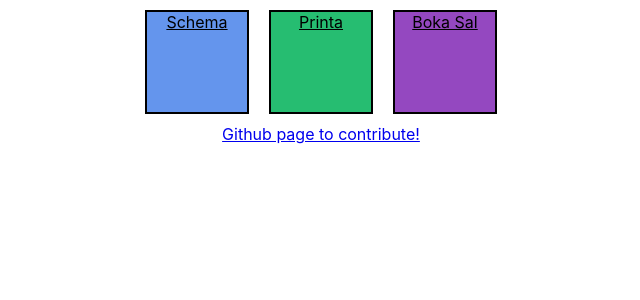
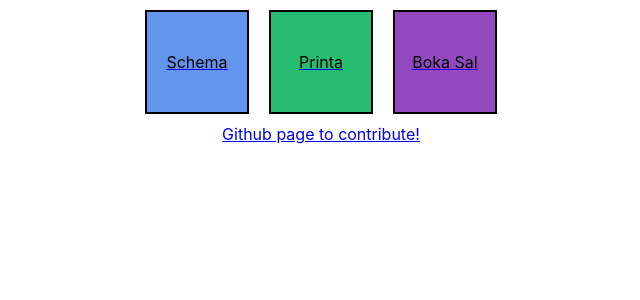
Before and after one commit to williamtorberntsson/openliunet, a React (Create React App) app: page / in a window 1280 px wide. Shown: the top 300 px of the page, without its empty margins (319-959 px from the left). Built offline with nearby package versions, Linux system fonts and the light colour scheme.

Commit message:
made entire squares clickable

```diff
--- a/package.json
+++ b/package.json
@@ -9,6 +9,7 @@
     "@testing-library/user-event": "^13.5.0",
     "react": "^18.2.0",
     "react-dom": "^18.2.0",
+    "react-router-dom": "^6.8.1",
     "react-scripts": "5.0.1",
     "web-vitals": "^2.1.4"
   },
--- a/src/App.css
+++ b/src/App.css
@@ -1,46 +1,41 @@
 .Main {
   display: flex;
   flex-direction: column;
-  justify-content: center;
+  max-width: 400px;
+  margin: auto;
 }
+
 .App {
   display: flex;
-  align-items: center;
+  flex-wrap: wrap;
   justify-content: center;
 }
 
-.Github {
-  text-align: center;
-}
-
-.App div {
+.Text {
+  display: flex;
+  justify-content: center;
+  align-items: center;
   width: 100px;
   height: 100px;
   border: 2px solid black;
   margin: 10px;
 }
 
-.Button {
-  text-align: center;
-}
-
 .Schema {
   background-color: cornflowerblue;
-}
-.Schema a {
   color: black;
 }
 
 .Printa {
   background-color: rgb(38, 189, 113);
-}
-.Printa a {
   color: black;
 }
 
 .Boka {
   background-color: rgb(148, 72, 192);
-}
-.Boka a {
   color: black;
 }
+
+.Github {
+  text-align: center;
+}
--- a/src/App.js
+++ b/src/App.js
@@ -1,48 +1,41 @@
+import React from 'react';
+import { Link } from 'react-router-dom';
 import './App.css';
 
 function App() {
   return (
     <div className='Main'>
       <div className="App">
-        <div className='Button Schema'>
-          <a
-            className="Schema"
-            href="https://cloud.timeedit.net/liu/web/schema/"
-            target="_blank"
-            rel="noopener noreferrer"
-          >
-            Schema
-          </a>
+        <div className="Button">
+          <Link to="https://cloud.timeedit.net/liu/web/schema/" target="_blank" rel="noopener noreferrer">
+            <div className='Text Schema'>
+              Schema
+            </div>
+          </Link>
         </div>
-        <div className='Button Printa'>
-          <a
-            className="Printa"
-            href="https://portalliu.onricoh.se/"
-            target="_blank"
-            rel="noopener noreferrer"
-          >
-            Printa
-          </a>
+
+        <div className="Button">
+          <Link to="https://portalliu.onricoh.se/" target="_blank" rel="noopener noreferrer">
+            <div className='Text Printa'>
+              Printa
+            </div>
+          </Link>
         </div>
-        <div className='Button Boka'>
-          <a
-            href="https://cloud.timeedit.net/liu/web/wr_stud/"
-            target="_blank"
-            rel="noopener noreferrer"
-          >
-            Boka Sal
-          </a>
+
+        <div className="Button">
+          <Link to="https://cloud.timeedit.net/liu/web/wr_stud/" target="_blank" rel="noopener noreferrer">
+            <div className='Text Boka'>
+              Boka Sal
+            </div>
+          </Link>
         </div>
       </div>
-      <div className="Github">
-        <a
-            href="https://github.com/williamtorberntsson/openliunet"
-            target="_blank"
-            rel="noopener noreferrer"
-          >
-            Github page to contribute!
-          </a>
-      </div>
+
+      <Link to="https://github.com/williamtorberntsson/openliunet" target="_blank" rel="noopener noreferrer">
+        <div className='Github'>
+          Github page to contribute!
+        </div>
+      </Link>
     </div>
   );
 }
--- a/src/index.js
+++ b/src/index.js
@@ -1,13 +1,21 @@
 import React from 'react';
 import ReactDOM from 'react-dom/client';
+import { createBrowserRouter, RouterProvider } from 'react-router-dom';
 import './index.css';
 import App from './App';
 import reportWebVitals from './reportWebVitals';
 
+const router = createBrowserRouter([
+  {
+    path:"/",
+    element: <App />,
+  }
+])
+
 const root = ReactDOM.createRoot(document.getElementById('root'));
 root.render(
   <React.StrictMode>
-    <App />
+    <RouterProvider router={router} />
   </React.StrictMode>
 );
 
```
Also changed, not shown: 1 other file (tests, documents, lock files or other folders).
